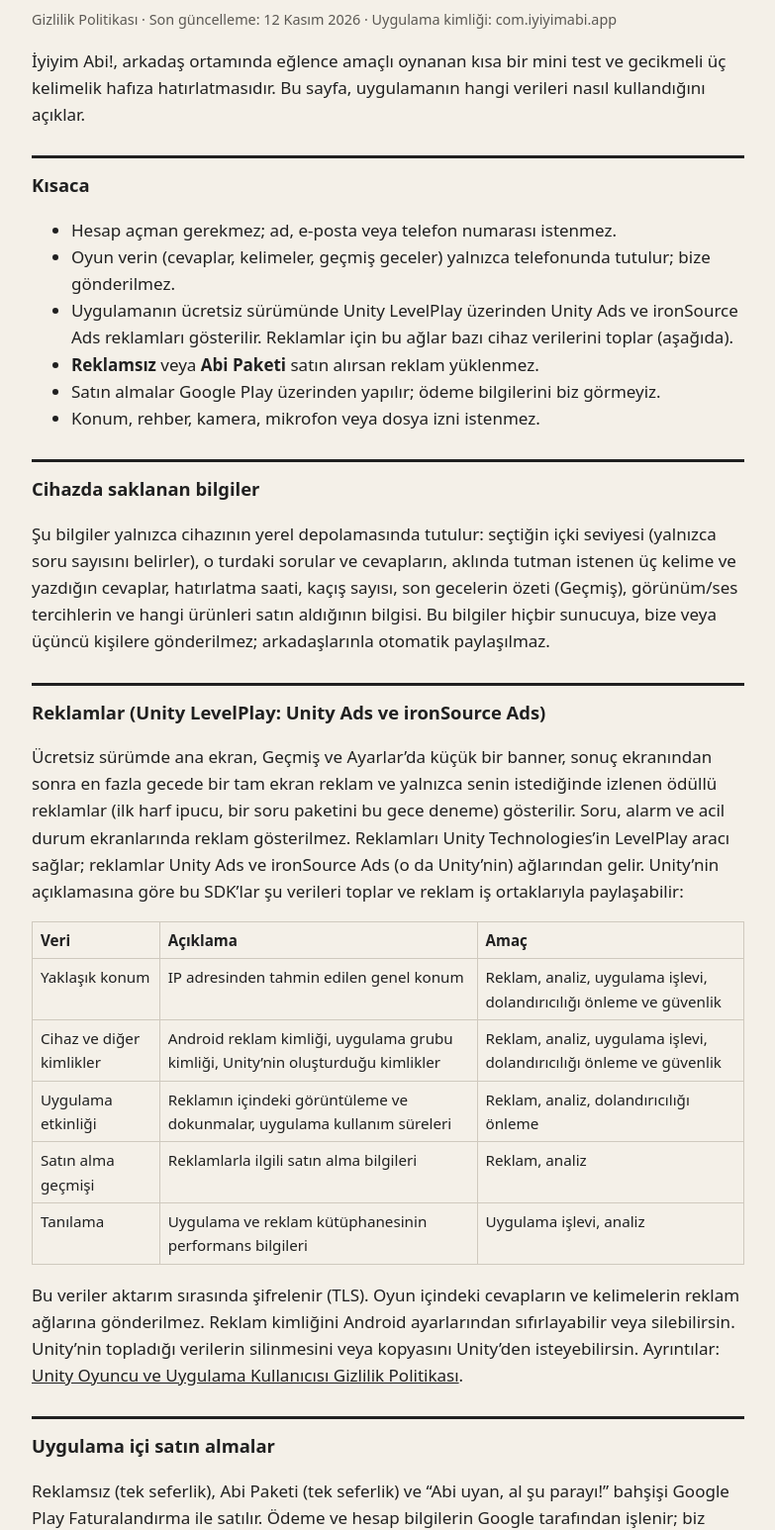
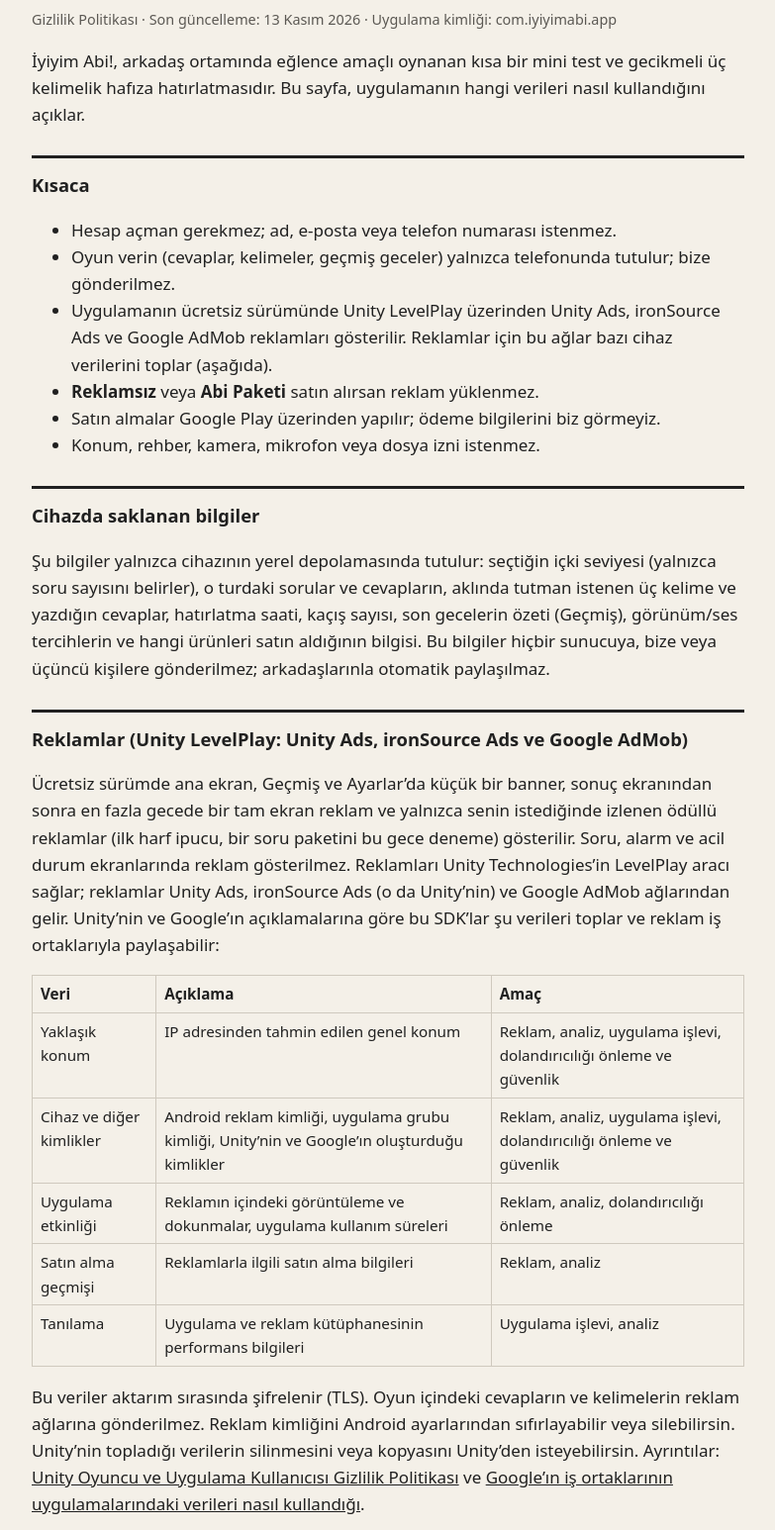
Before and after one commit to R0YC0LD/iyiyim-abi, a plain HTML site: page gizlilik.html in a window 1280 px wide. Shown: the part 81-1627 px from the top of the page at 99% size, without its empty margins (248-1031 px from the left). Drawn offline with Linux system fonts and the light colour scheme.

Commit message:
Gizlilik politikası: Google AdMob (Unity LevelPlay üzerinden)

```diff
--- a/gizlilik.html
+++ b/gizlilik.html
@@ -20,7 +20,7 @@
 <body>
 <main>
   <h1>İYİYİM ABİ!</h1>
-  <p class="meta">Gizlilik Politikası · Son güncelleme: 12 Kasım 2026 · Uygulama kimliği: com.iyiyimabi.app</p>
+  <p class="meta">Gizlilik Politikası · Son güncelleme: 13 Kasım 2026 · Uygulama kimliği: com.iyiyimabi.app</p>
 
   <p>İyiyim Abi!, arkadaş ortamında eğlence amaçlı oynanan kısa bir mini test ve gecikmeli üç kelimelik hafıza hatırlatmasıdır. Bu sayfa, uygulamanın hangi verileri nasıl kullandığını açıklar.</p>
 
@@ -28,7 +28,7 @@
   <ul>
     <li>Hesap açman gerekmez; ad, e-posta veya telefon numarası istenmez.</li>
     <li>Oyun verin (cevaplar, kelimeler, geçmiş geceler) yalnızca telefonunda tutulur; bize gönderilmez.</li>
-    <li>Uygulamanın ücretsiz sürümünde Unity LevelPlay üzerinden Unity Ads ve ironSource Ads reklamları gösterilir. Reklamlar için bu ağlar bazı cihaz verilerini toplar (aşağıda).</li>
+    <li>Uygulamanın ücretsiz sürümünde Unity LevelPlay üzerinden Unity Ads, ironSource Ads ve Google AdMob reklamları gösterilir. Reklamlar için bu ağlar bazı cihaz verilerini toplar (aşağıda).</li>
     <li><strong>Reklamsız</strong> veya <strong>Abi Paketi</strong> satın alırsan reklam yüklenmez.</li>
     <li>Satın almalar Google Play üzerinden yapılır; ödeme bilgilerini biz görmeyiz.</li>
     <li>Konum, rehber, kamera, mikrofon veya dosya izni istenmez.</li>
@@ -37,17 +37,17 @@
   <h2>Cihazda saklanan bilgiler</h2>
   <p>Şu bilgiler yalnızca cihazının yerel depolamasında tutulur: seçtiğin içki seviyesi (yalnızca soru sayısını belirler), o turdaki sorular ve cevapların, aklında tutman istenen üç kelime ve yazdığın cevaplar, hatırlatma saati, kaçış sayısı, son gecelerin özeti (Geçmiş), görünüm/ses tercihlerin ve hangi ürünleri satın aldığının bilgisi. Bu bilgiler hiçbir sunucuya, bize veya üçüncü kişilere gönderilmez; arkadaşlarınla otomatik paylaşılmaz.</p>
 
-  <h2>Reklamlar (Unity LevelPlay: Unity Ads ve ironSource Ads)</h2>
-  <p>Ücretsiz sürümde ana ekran, Geçmiş ve Ayarlar’da küçük bir banner, sonuç ekranından sonra en fazla gecede bir tam ekran reklam ve yalnızca senin istediğinde izlenen ödüllü reklamlar (ilk harf ipucu, bir soru paketini bu gece deneme) gösterilir. Soru, alarm ve acil durum ekranlarında reklam gösterilmez. Reklamları Unity Technologies’in LevelPlay aracı sağlar; reklamlar Unity Ads ve ironSource Ads (o da Unity’nin) ağlarından gelir. Unity’nin açıklamasına göre bu SDK’lar şu verileri toplar ve reklam iş ortaklarıyla paylaşabilir:</p>
+  <h2>Reklamlar (Unity LevelPlay: Unity Ads, ironSource Ads ve Google AdMob)</h2>
+  <p>Ücretsiz sürümde ana ekran, Geçmiş ve Ayarlar’da küçük bir banner, sonuç ekranından sonra en fazla gecede bir tam ekran reklam ve yalnızca senin istediğinde izlenen ödüllü reklamlar (ilk harf ipucu, bir soru paketini bu gece deneme) gösterilir. Soru, alarm ve acil durum ekranlarında reklam gösterilmez. Reklamları Unity Technologies’in LevelPlay aracı sağlar; reklamlar Unity Ads, ironSource Ads (o da Unity’nin) ve Google AdMob ağlarından gelir. Unity’nin ve Google’ın açıklamalarına göre bu SDK’lar şu verileri toplar ve reklam iş ortaklarıyla paylaşabilir:</p>
   <table>
     <tr><th>Veri</th><th>Açıklama</th><th>Amaç</th></tr>
     <tr><td>Yaklaşık konum</td><td>IP adresinden tahmin edilen genel konum</td><td>Reklam, analiz, uygulama işlevi, dolandırıcılığı önleme ve güvenlik</td></tr>
-    <tr><td>Cihaz ve diğer kimlikler</td><td>Android reklam kimliği, uygulama grubu kimliği, Unity’nin oluşturduğu kimlikler</td><td>Reklam, analiz, uygulama işlevi, dolandırıcılığı önleme ve güvenlik</td></tr>
+    <tr><td>Cihaz ve diğer kimlikler</td><td>Android reklam kimliği, uygulama grubu kimliği, Unity’nin ve Google’ın oluşturduğu kimlikler</td><td>Reklam, analiz, uygulama işlevi, dolandırıcılığı önleme ve güvenlik</td></tr>
     <tr><td>Uygulama etkinliği</td><td>Reklamın içindeki görüntüleme ve dokunmalar, uygulama kullanım süreleri</td><td>Reklam, analiz, dolandırıcılığı önleme</td></tr>
     <tr><td>Satın alma geçmişi</td><td>Reklamlarla ilgili satın alma bilgileri</td><td>Reklam, analiz</td></tr>
     <tr><td>Tanılama</td><td>Uygulama ve reklam kütüphanesinin performans bilgileri</td><td>Uygulama işlevi, analiz</td></tr>
   </table>
-  <p>Bu veriler aktarım sırasında şifrelenir (TLS). Oyun içindeki cevapların ve kelimelerin reklam ağlarına gönderilmez. Reklam kimliğini Android ayarlarından sıfırlayabilir veya silebilirsin. Unity’nin topladığı verilerin silinmesini veya kopyasını Unity’den isteyebilirsin. Ayrıntılar: <a href="https://unity.com/legal/game-player-and-app-user-privacy-policy">Unity Oyuncu ve Uygulama Kullanıcısı Gizlilik Politikası</a>.</p>
+  <p>Bu veriler aktarım sırasında şifrelenir (TLS). Oyun içindeki cevapların ve kelimelerin reklam ağlarına gönderilmez. Reklam kimliğini Android ayarlarından sıfırlayabilir veya silebilirsin. Unity’nin topladığı verilerin silinmesini veya kopyasını Unity’den isteyebilirsin. Ayrıntılar: <a href="https://unity.com/legal/game-player-and-app-user-privacy-policy">Unity Oyuncu ve Uygulama Kullanıcısı Gizlilik Politikası</a> ve <a href="https://policies.google.com/technologies/partner-sites?hl=tr">Google’ın iş ortaklarının uygulamalarındaki verileri nasıl kullandığı</a>.</p>
 
   <h2>Uygulama içi satın almalar</h2>
   <p>Reklamsız (tek seferlik), Abi Paketi (tek seferlik) ve “Abi uyan, al şu parayı!” bahşişi Google Play Faturalandırma ile satılır. Ödeme ve hesap bilgilerin Google tarafından işlenir; biz yalnızca hangi ürünü satın aldığını (cihazında) öğreniriz. Satın alımlarını aynı Google hesabıyla başka cihazda “Satın alımları geri yükle” ile geri alabilirsin.</p>
@@ -68,7 +68,7 @@
   <p>Bu politika değişirse güncel hali bu sayfada yayınlanır. Sorular için: by599296@gmail.com</p>
 
   <h2 lang="en">English summary</h2>
-  <p lang="en">İyiyim Abi! has no account and stores game data (answers, memory words, history, preferences, purchase state) only on your device. The free version shows ads from Unity Ads and ironSource Ads through Unity LevelPlay; these SDKs collect and may share approximate location (from IP), device identifiers (advertising ID, app set ID), in-ad interactions and app usage times, ad-related purchase history and diagnostics for advertising, analytics, app functionality, fraud prevention and security, encrypted in transit. Buying “Reklamsız” (ad-free) or “Abi Paketi” disables ads. In-app purchases are processed by Google Play Billing. Local notifications are used only for the reminder and the in-game alarm. The app is for adults (18+) and is not a sobriety test.</p>
+  <p lang="en">İyiyim Abi! has no account and stores game data (answers, memory words, history, preferences, purchase state) only on your device. The free version shows ads from Unity Ads, ironSource Ads and Google AdMob through Unity LevelPlay (see <a href="https://policies.google.com/technologies/partner-sites">how Google uses information from apps that use its services</a>); these SDKs collect and may share approximate location (from IP), device identifiers (advertising ID, app set ID), in-ad interactions and app usage times, ad-related purchase history and diagnostics for advertising, analytics, app functionality, fraud prevention and security, encrypted in transit. Buying “Reklamsız” (ad-free) or “Abi Paketi” disables ads. In-app purchases are processed by Google Play Billing. Local notifications are used only for the reminder and the in-game alarm. The app is for adults (18+) and is not a sobriety test.</p>
 </main>
 </body>
 </html>
```
